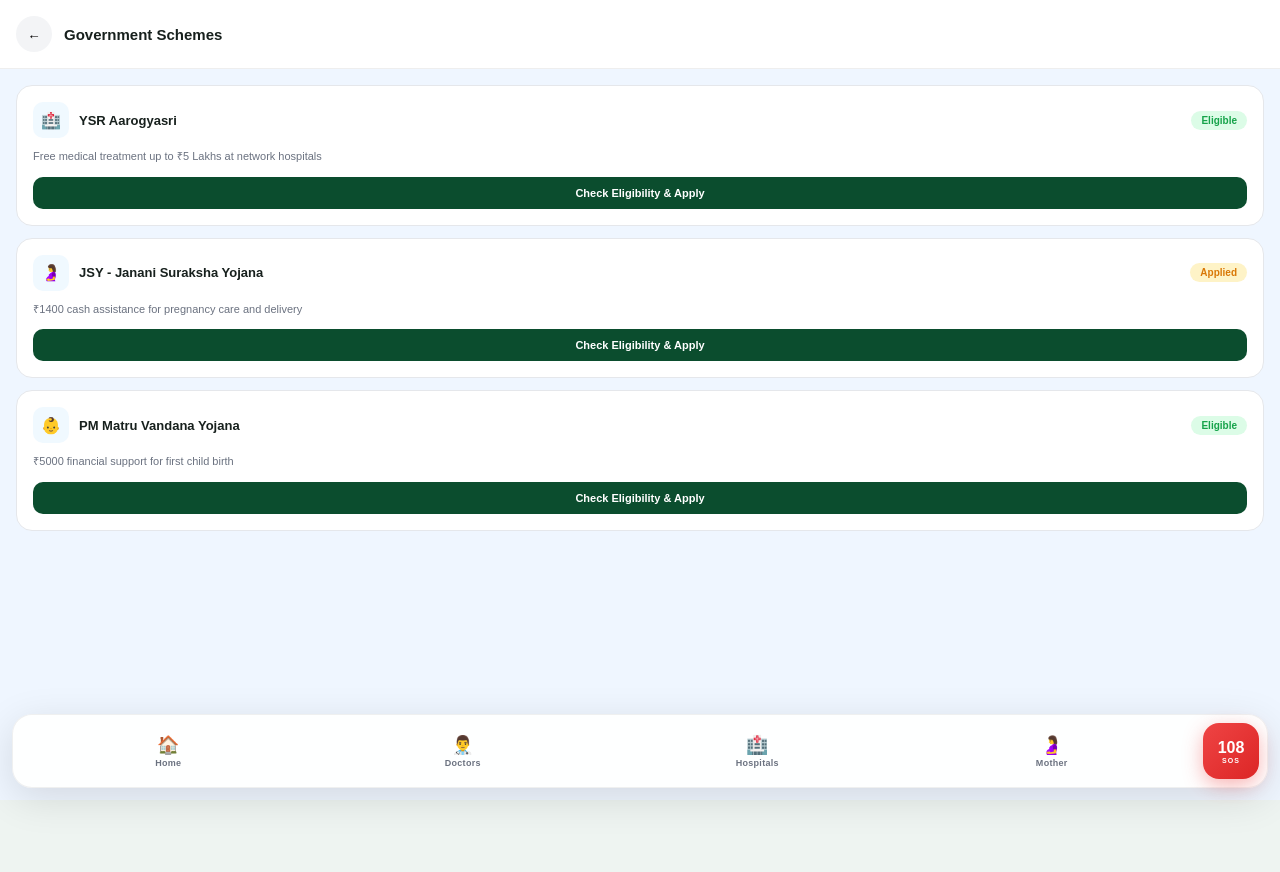
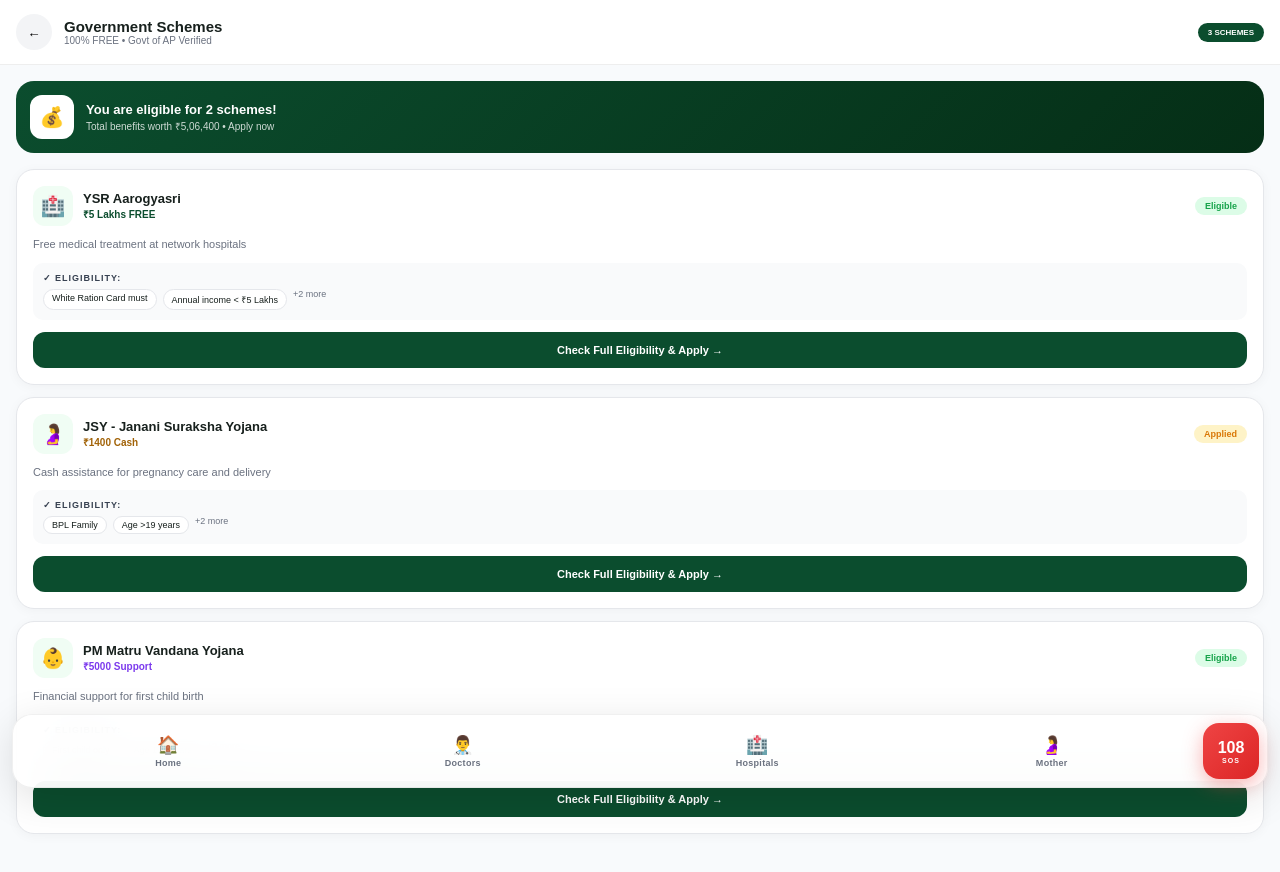
Before and after one commit to budalal-lilly-sharon/gramarogya-frontend, a React (Vite) app: page /schemes in a window 1280 px wide. Shown: the top 872 px of the page. Before the commit the page ends 800 px from the top, so only its background shows below. Built offline with nearby package versions, Linux system fonts and the light colour scheme; the HTML template or start-up script is replaced by a standard one.

Commit message:
Pro level eligibility check with modal - Govt Schemes

```diff
--- a/src/pages/FinancialSupport.jsx
+++ b/src/pages/FinancialSupport.jsx
@@ -1,34 +1,130 @@
 import { useNavigate } from 'react-router-dom'
+import { useState } from 'react'
 import BottomNav from '../components/BottomNav'
+import useAutoSpeak from '../hooks/useAutoSpeak'
 
 export default function FinancialSupport(){
   const nav = useNavigate()
+  const [selected, setSelected] = useState(null)
+  const [showEligible, setShowEligible] = useState(false)
+  useAutoSpeak('Government schemes. Check eligibility and apply.')
+
+  const schemes = [
+    {
+      id:1, title:'YSR Aarogyasri', amount:'₹5 Lakhs FREE',
+      desc:'Free medical treatment at network hospitals',
+      icon:'🏥', color:'#0B4D2E', status:'Eligible', statusColor:'#16a34a', bg:'#dcfce7',
+      eligibility:['White Ration Card must', 'Annual income < ₹5 Lakhs', 'AP Resident only', 'Aadhaar linked'],
+      docs:['Ration Card', 'Aadhaar Card', 'Income Certificate'],
+      benefits:['Free surgery', 'Free medicines', 'Rs 225 per day food', 'Follow-up free']
+    },
+    {
+      id:2, title:'JSY - Janani Suraksha Yojana', amount:'₹1400 Cash',
+      desc:'Cash assistance for pregnancy care and delivery',
+      icon:'🤰', color:'#a16207', status:'Applied', statusColor:'#d97706', bg:'#fef3c7',
+      eligibility:['BPL Family', 'Age >19 years', 'First 2 deliveries only', 'Govt hospital delivery'],
+      docs:['Mother Aadhaar', 'Bank Passbook', 'ANC Card'],
+      benefits:['Rs 1400 direct to bank', 'Free delivery', 'Free transport', 'Child vaccine free']
+    },
+    {
+      id:3, title:'PM Matru Vandana Yojana', amount:'₹5000 Support',
+      desc:'Financial support for first child birth',
+      icon:'👶', color:'#7c3aed', status:'Eligible', statusColor:'#16a34a', bg:'#dcfce7',
+      eligibility:['First child only', 'Age 19+ years', 'Aadhaar mandatory', 'Bank account needed'],
+      docs:['Aadhaar', 'Bank Account', 'MCP Card'],
+      benefits:['5000 in 3 installments', 'Nutrition support', 'Free checkups']
+    },
+  ]
+
+  const checkEligibility = (s) => {
+    setSelected(s)
+    setShowEligible(true)
+  }
+
   return(
-    <div style={{ minHeight:'100vh', background:'#eff6ff', paddingBottom:80, maxWidth:430, margin:'0 auto' }}>
-      <div style={{ background:'white', padding:'16px', display:'flex', alignItems:'center', gap:12, borderBottom:'1px solid #eee', position:'sticky', top:0 }}>
+    <div style={{ minHeight:'100vh', background:'#f8fafc', paddingBottom:90, maxWidth:430, margin:'0 auto', position:'relative' }}>
+      <div style={{ background:'white', padding:'14px 16px', display:'flex', alignItems:'center', gap:12, borderBottom:'1px solid #eee', position:'sticky', top:0, zIndex:10 }}>
         <button onClick={()=>nav('/home')} style={{ width:36, height:36, background:'#f3f4f6', borderRadius:20, border:'none', fontWeight:900, cursor:'pointer' }}>←</button>
-        <h2 style={{ fontWeight:900, fontSize:15 }}>Government Schemes</h2>
+        <div>
+          <h2 style={{ fontWeight:900, fontSize:15 }}>Government Schemes</h2>
+          <p style={{ fontSize:10, color:'#6b7280' }}>100% FREE • Govt of AP Verified</p>
+        </div>
+        <span style={{ marginLeft:'auto', background:'#0B4D2E', color:'white', fontSize:8, fontWeight:900, padding:'5px 10px', borderRadius:100 }}>3 SCHEMES</span>
       </div>
 
-      <div style={{ padding:16, display:'flex', flexDirection:'column', gap:12 }}>
-        {[
-          { title:'YSR Aarogyasri', desc:'Free medical treatment up to ₹5 Lakhs at network hospitals', status:'Eligible', color:'#dcfce7', statusColor:'#16a34a', icon:'🏥' },
-          { title:'JSY - Janani Suraksha Yojana', desc:'₹1400 cash assistance for pregnancy care and delivery', status:'Applied', color:'#fef3c7', statusColor:'#d97706', icon:'🤰' },
-          { title:'PM Matru Vandana Yojana', desc:'₹5000 financial support for first child birth', status:'Eligible', color:'#dcfce7', statusColor:'#16a34a', icon:'👶' },
-        ].map(s=>
-          <div key={s.title} style={{ background:'white', padding:16, borderRadius:16, border:'1px solid #e5e7eb' }}>
+      <div style={{ margin:16, background:'linear-gradient(135deg, #0B4D2E 0%, #052e16 100%)', borderRadius:18, padding:14, color:'white', display:'flex', gap:12, alignItems:'center' }}>
+        <div style={{ width:44, height:44, background:'white', borderRadius:12, display:'flex', alignItems:'center', justifyContent:'center', fontSize:20 }}>💰</div>
+        <div><p style={{ fontWeight:900, fontSize:13 }}>You are eligible for 2 schemes!</p><p style={{ fontSize:10, opacity:0.8, marginTop:2 }}>Total benefits worth ₹5,06,400 • Apply now</p></div>
+      </div>
+
+      <div style={{ padding:'0 16px', display:'flex', flexDirection:'column', gap:12 }}>
+        {schemes.map(s=>
+          <div key={s.id} style={{ background:'white', padding:16, borderRadius:18, border:'1px solid #e5e7eb', boxShadow:'0 2px 12px rgba(0,0,0,0.04)' }}>
             <div style={{ display:'flex', justifyContent:'space-between', alignItems:'center' }}>
               <div style={{ display:'flex', gap:10, alignItems:'center' }}>
-                <div style={{ width:36, height:36, background:'#f0f9ff', borderRadius:10, display:'flex', alignItems:'center', justifyContent:'center' }}>{s.icon}</div>
-                <p style={{ fontWeight:800, fontSize:13 }}>{s.title}</p>
+                <div style={{ width:40, height:40, background:'#f0fdf4', borderRadius:12, display:'flex', alignItems:'center', justifyContent:'center', fontSize:20 }}>{s.icon}</div>
+                <div><p style={{ fontWeight:900, fontSize:13 }}>{s.title}</p><p style={{ fontSize:10, color:s.color, fontWeight:800, marginTop:1 }}>{s.amount}</p></div>
               </div>
-              <span style={{ background:s.color, color:s.statusColor, padding:'4px 10px', borderRadius:20, fontSize:10, fontWeight:800 }}>{s.status}</span>
+              <span style={{ background:s.bg, color:s.statusColor, padding:'4px 10px', borderRadius:20, fontSize:9, fontWeight:900 }}>{s.status}</span>
             </div>
             <p style={{ fontSize:11, color:'#6b7280', marginTop:10, lineHeight:1.5 }}>{s.desc}</p>
-            <button style={{ marginTop:12, background:'#0B4D2E', color:'white', padding:'10px 16px', borderRadius:10, fontSize:11, fontWeight:800, border:'none', cursor:'pointer', width:'100%' }}>Check Eligibility & Apply</button>
+
+            {/* Eligibility preview */}
+            <div style={{ marginTop:10, background:'#f9fafb', borderRadius:10, padding:10 }}>
+              <p style={{ fontSize:9, fontWeight:900, letterSpacing:1, color:'#374151' }}>✓ ELIGIBILITY:</p>
+              <div style={{ marginTop:6, display:'flex', flexWrap:'wrap', gap:6 }}>
+                {s.eligibility.slice(0,2).map(e=><span key={e} style={{ fontSize:9, background:'white', border:'1px solid #e5e7eb', padding:'3px 8px', borderRadius:20 }}>{e}</span>)}
+                <span style={{ fontSize:9, color:'#6b7280' }}>+{s.eligibility.length-2} more</span>
+              </div>
+            </div>
+
+            <button onClick={()=>checkEligibility(s)} style={{ marginTop:12, background:'#0B4D2E', color:'white', padding:'12px 16px', borderRadius:12, fontSize:11, fontWeight:900, border:'none', cursor:'pointer', width:'100%' }}>Check Full Eligibility & Apply →</button>
           </div>
         )}
       </div>
+
+      {/* PRO LEVEL MODAL */}
+      {showEligible && selected && (
+        <div style={{ position:'fixed', inset:0, background:'rgba(0,0,0,0.6)', backdropFilter:'blur(8px)', zIndex:50, display:'flex', alignItems:'flex-end', justifyContent:'center' }}>
+          <div style={{ background:'white', width:'100%', maxWidth:430, borderTopLeftRadius:28, borderTopRightRadius:28, maxHeight:'85vh', overflowY:'auto', padding:20 }}>
+            <div style={{ width:40, height:4, background:'#e5e7eb', borderRadius:10, margin:'0 auto 16px' }}></div>
+            <div style={{ display:'flex', justifyContent:'space-between', alignItems:'center' }}>
+              <div style={{ display:'flex', gap:10, alignItems:'center' }}>
+                <div style={{ width:44, height:44, background:'#f0fdf4', borderRadius:12, display:'flex', alignItems:'center', justifyContent:'center', fontSize:22 }}>{selected.icon}</div>
+                <div><p style={{ fontWeight:900, fontSize:14 }}>{selected.title}</p><p style={{ fontSize:11, color:'#16a34a', fontWeight:800 }}>{selected.amount} • You are Eligible ✅</p></div>
+              </div>
+              <button onClick={()=>setShowEligible(false)} style={{ width:32, height:32, background:'#f3f4f6', borderRadius:100, border:'none', fontWeight:900, cursor:'pointer' }}>✕</button>
+            </div>
+
+            <div style={{ marginTop:18 }}>
+              <p style={{ fontWeight:900, fontSize:12 }}>📋 Eligibility Criteria:</p>
+              <div style={{ marginTop:10, display:'flex', flexDirection:'column', gap:8 }}>
+                {selected.eligibility.map(e=><div key={e} style={{ display:'flex', gap:8, alignItems:'center', background:'#f0fdf4', padding:'8px 12px', borderRadius:10 }}><span style={{ color:'#16a34a', fontWeight:900 }}>✓</span><span style={{ fontSize:11, fontWeight:600 }}>{e}</span></div>)}
+              </div>
+            </div>
+
+            <div style={{ marginTop:16 }}>
+              <p style={{ fontWeight:900, fontSize:12 }}>📄 Documents Needed:</p>
+              <div style={{ marginTop:8, display:'flex', gap:8, flexWrap:'wrap' }}>
+                {selected.docs.map(d=><span key={d} style={{ fontSize:10, background:'#eff6ff', border:'1px solid #bfdbfe', padding:'6px 12px', borderRadius:100, fontWeight:700 }}>📄 {d}</span>)}
+              </div>
+            </div>
+
+            <div style={{ marginTop:16 }}>
+              <p style={{ fontWeight:900, fontSize:12 }}>🎁 Benefits You Get:</p>
+              <div style={{ marginTop:8, display:'flex', flexDirection:'column', gap:6 }}>
+                {selected.benefits.map(b=><div key={b} style={{ display:'flex', gap:8 }}><span style={{ color:'#7c3aed' }}>•</span><span style={{ fontSize:11 }}>{b}</span></div>)}
+              </div>
+            </div>
+
+            <div style={{ marginTop:20, display:'flex', gap:10 }}>
+              <button onClick={()=>setShowEligible(false)} style={{ flex:1, height:48, background:'#f3f4f6', border:'none', borderRadius:12, fontWeight:800, fontSize:13, cursor:'pointer' }}>Close</button>
+              <button onClick={()=>{ alert('Application Submitted! Ration card verified ✅ You will get SMS soon'); setShowEligible(false) }} style={{ flex:2, height:48, background:'#0B4D2E', color:'white', border:'none', borderRadius:12, fontWeight:900, fontSize:13, cursor:'pointer' }}>Apply Now • FREE →</button>
+            </div>
+            <p style={{ textAlign:'center', fontSize:9, color:'#9ca3af', marginTop:10 }}>🔒 Govt Verified • No Fees • Direct Bank Transfer</p>
+          </div>
+        </div>
+      )}
 
       <BottomNav/>
     </div>
```
